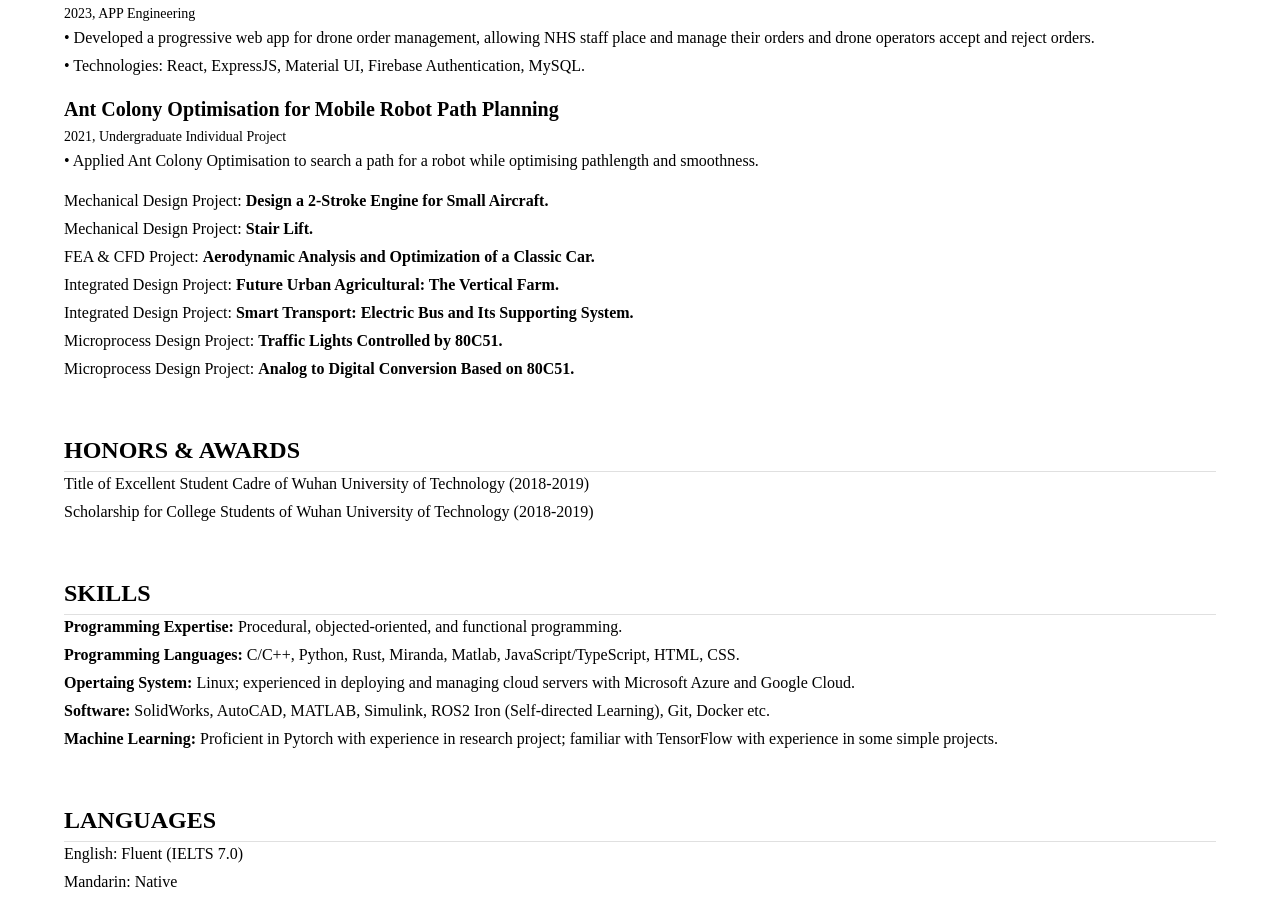
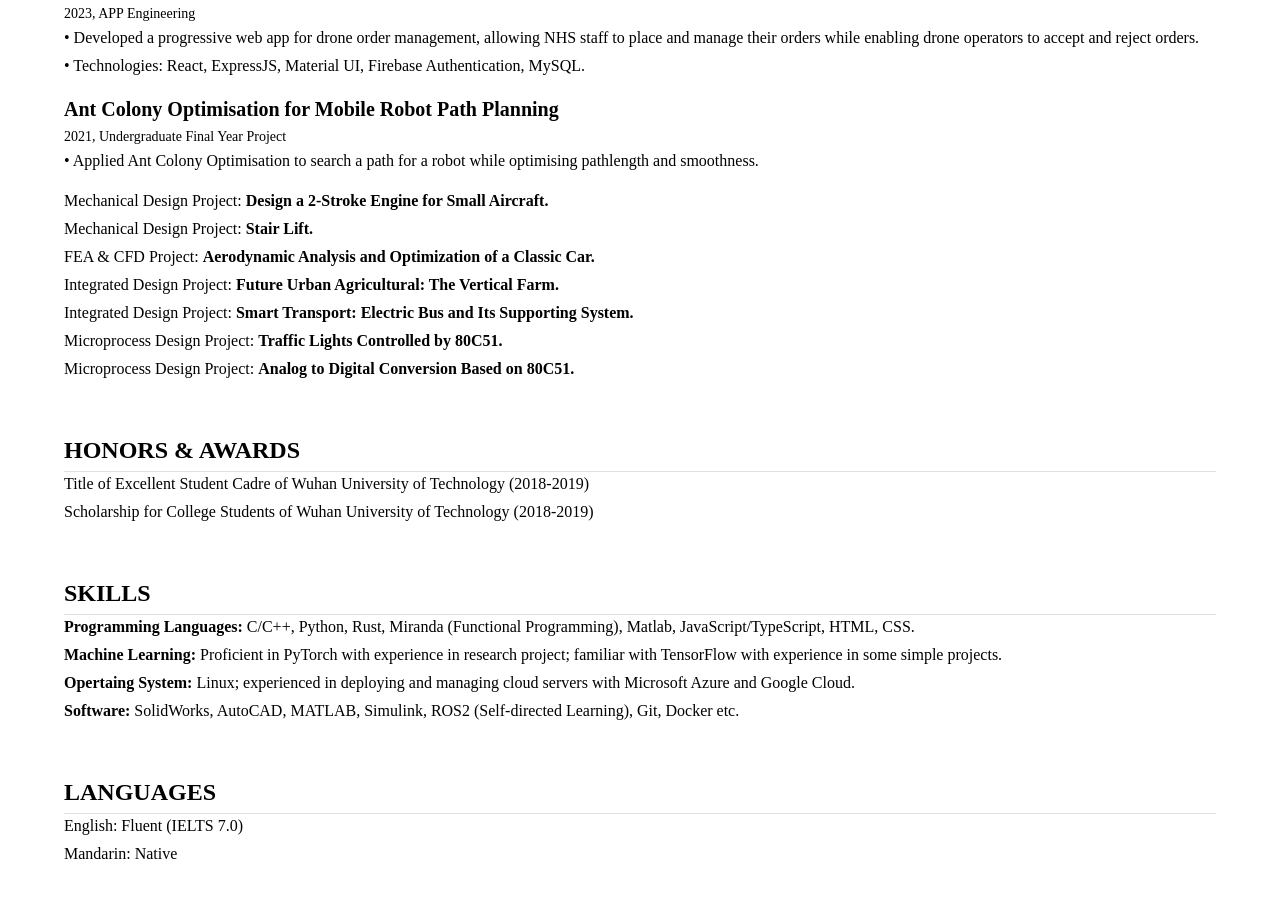
Before and after one commit to Livfour/livfour.github.io, a React (Create React App) app: page / in a window 1280 px wide. Shown: the part 829-1731 px from the top of the page. After the commit the page ends 1703 px from the top, so only its background shows below. Built offline with nearby package versions, Linux system fonts and the light colour scheme.

Commit message:
--allow-empty-message

```diff
--- a/src/App.jsx
+++ b/src/App.jsx
@@ -73,7 +73,7 @@ const App = () => {
                   </Stack>
                 </Stack>
                 <Typography variant="subtle1" align="left">2023, Postgraduate Individual Project</Typography>
-                <Typography variant="body1" align="left"> • Proposed a novel decoder leveraging diffusion model, applied to the task of human pose estimation.</Typography>
+                <Typography variant="body1" align="left"> • Proposed a novel decoder leveraging the diffusion model, applied to the task of human pose estimation.</Typography>
                 <Typography variant="body1" align="left"> • Adapted Vision Transformer for video input, utilized as the encoder in this project.</Typography>
                 <Typography variant="body1" align="left"> • Conducted extensive ablation studies to explore the functionality of the diffusion decoder's mechanisms, comparing its performance with a simple and a classical decoder.</Typography>
               </Stack>
@@ -81,14 +81,14 @@ const App = () => {
               <Stack spacing={0.5} direction={"column"}>
                 <Typography variant="subtitle2" align="left">APIAN Drone Order Management App for Medicine Delivery</Typography>
                 <Typography variant="subtle1" align="left">2023, APP Engineering</Typography>
-                <Typography variant="body1" align="left"> • Developed a progressive web app for drone order management, allowing NHS staff place and manage their orders and drone operators accept and reject orders.</Typography>
+                <Typography variant="body1" align="left"> • Developed a progressive web app for drone order management, allowing NHS staff to place and manage their orders while enabling drone operators to accept and reject orders.</Typography>
                 <Typography variant="body1" align="left"> • Technologies: React, ExpressJS, Material UI, Firebase Authentication, MySQL.
                 </Typography>
               </Stack>
 
               <Stack spacing={0.5} direction={"column"}>
                 <Typography variant="subtitle2" align="les dft">Ant Colony Optimisation for Mobile Robot Path Planning</Typography>
-                <Typography variant="subtle1" align="left">2021, Undergraduate Individual Project</Typography>
+                <Typography variant="subtle1" align="left">2021, Undergraduate Final Year Project</Typography>
                 <Typography variant="body1" align="left"> • Applied Ant Colony Optimisation to search a path for a robot while optimising pathlength and smoothness.</Typography>
               </Stack>
 
@@ -140,14 +140,14 @@ const App = () => {
             <Divider />
             <Stack spacing={0.5} direction={"column"}>
               <Typography variant="body1" align="left">
-                <Box component="span" fontWeight="fontWeightBold">Programming Expertise:&nbsp;
+                <Box component="span" fontWeight="fontWeightBold">Programming Languages:&nbsp;
                 </Box>
-                Procedural, objected-oriented, and functional programming.
+                C/C++, Python, Rust, Miranda (Functional Programming), Matlab, JavaScript/TypeScript, HTML, CSS.
               </Typography>
               <Typography variant="body1" align="left">
-                <Box component="span" fontWeight="fontWeightBold">Programming Languages:&nbsp;
+                <Box component="span" fontWeight="fontWeightBold">Machine Learning:&nbsp;
                 </Box>
-                C/C++, Python, Rust, Miranda, Matlab, JavaScript/TypeScript, HTML, CSS.
+                Proficient in PyTorch with experience in research project; familiar with TensorFlow with experience in some simple projects.
               </Typography>
               <Typography variant="body1" align="left">
                 <Box component="span" fontWeight="fontWeightBold">Opertaing System:&nbsp;
@@ -157,12 +157,7 @@ const App = () => {
               <Typography variant="body1" align="left">
                 <Box component="span" fontWeight="fontWeightBold">Software:&nbsp;
                 </Box>
-                SolidWorks, AutoCAD, MATLAB, Simulink, ROS2 Iron (Self-directed Learning), Git, Docker etc.
-              </Typography>
-              <Typography variant="body1" align="left">
-                <Box component="span" fontWeight="fontWeightBold">Machine Learning:&nbsp;
-                </Box>
-                Proficient in Pytorch with experience in research project; familiar with TensorFlow with experience in some simple projects.
+                SolidWorks, AutoCAD, MATLAB, Simulink, ROS2 (Self-directed Learning), Git, Docker etc.
               </Typography>
             </Stack>
           </Box>
```
